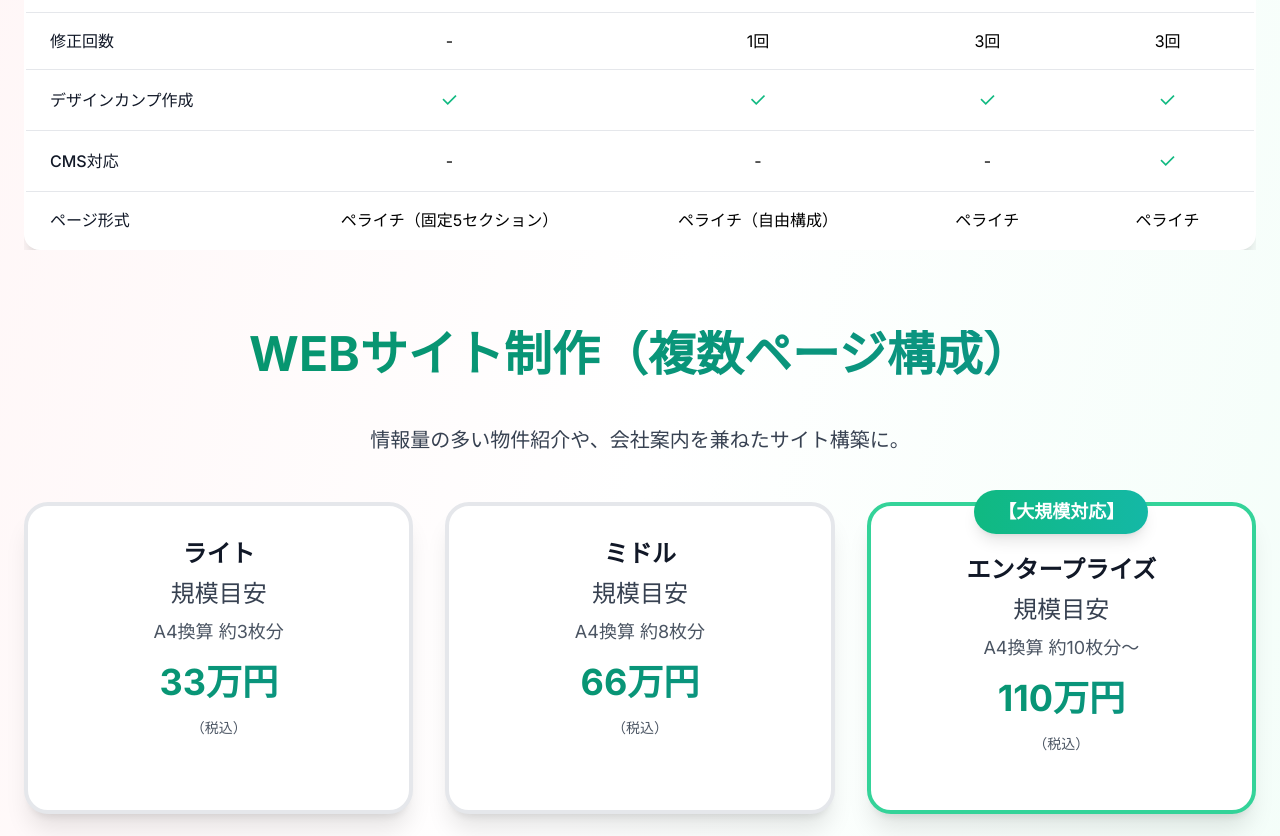
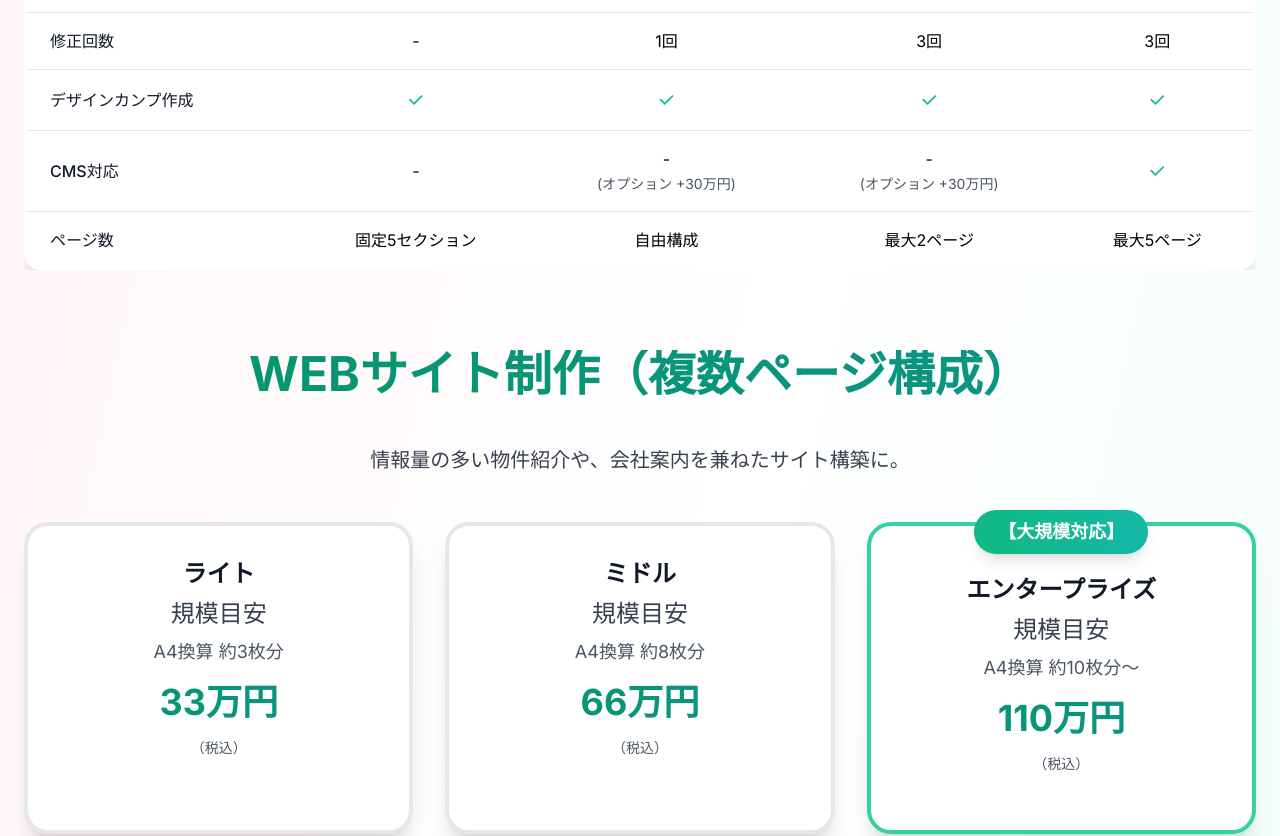
Before and after one commit to Kanta02cer/10slp, a React (Vite) app: page / in a window 1280 px wide. Shown: the part 5060-5896 px from the top of the page. Built offline with nearby package versions, Linux system fonts and the light colour scheme; a web font is replaced by a local one.

Commit message:
Enhance Services component: Simplify plan titles, update page structure, and introduce operational options with pricing tables for better clarity and user experience

```diff
--- a/src/pages/home/components/Services.tsx
+++ b/src/pages/home/components/Services.tsx
@@ -125,7 +125,7 @@ export default function Services() {
         {/* LP制作プラン */}
         <div className="mb-20">
           <h3 className="text-4xl md:text-5xl font-bold text-center mb-12 bg-gradient-to-r from-red-600 to-pink-600 bg-clip-text text-transparent">
-            丸投げプラン（ペライチ形式）
+            丸投げプラン
               </h3>
           <p className="text-xl text-gray-700 text-center mb-12 font-medium">
             縦長の1枚ページで、成約率を最大化します。
@@ -197,8 +197,8 @@ export default function Services() {
               <div className="bg-gradient-to-r from-red-50 to-pink-50 rounded-xl p-4 text-center">
                 <div className="text-sm font-bold text-gray-900 mb-1">「まずはこの1枚から」</div>
                 <div className="text-xs text-gray-600">構成からデザインまで丸投げできるプラン</div>
-              </div>
             </div>
+          </div>
 
             {/* プレミアムプラン */}
             <div className="bg-white rounded-3xl p-8 shadow-xl border-4 border-gray-200 hover:border-emerald-300 transition-all duration-300 hover:scale-105">
@@ -277,16 +277,16 @@ export default function Services() {
                 <tr className="hover:bg-gray-50">
                   <td className="px-6 py-4 font-medium text-gray-900">CMS対応</td>
                   <td className="px-6 py-4 text-center">-</td>
-                  <td className="px-6 py-4 text-center">-</td>
-                  <td className="px-6 py-4 text-center">-</td>
+                  <td className="px-6 py-4 text-center">-<br/><span className="text-sm text-gray-600">(オプション +30万円)</span></td>
+                  <td className="px-6 py-4 text-center">-<br/><span className="text-sm text-gray-600">(オプション +30万円)</span></td>
                   <td className="px-6 py-4 text-center"><i className="ri-check-line text-emerald-500 text-xl"></i></td>
                 </tr>
                 <tr className="hover:bg-gray-50">
-                  <td className="px-6 py-4 font-medium text-gray-900">ページ形式</td>
-                  <td className="px-6 py-4 text-center">ペライチ（固定5セクション）</td>
-                  <td className="px-6 py-4 text-center">ペライチ（自由構成）</td>
-                  <td className="px-6 py-4 text-center">ペライチ</td>
-                  <td className="px-6 py-4 text-center">ペライチ</td>
+                  <td className="px-6 py-4 font-medium text-gray-900">ページ数</td>
+                  <td className="px-6 py-4 text-center">固定5セクション</td>
+                  <td className="px-6 py-4 text-center">自由構成</td>
+                  <td className="px-6 py-4 text-center">最大2ページ</td>
+                  <td className="px-6 py-4 text-center">最大5ページ</td>
                 </tr>
               </tbody>
             </table>
@@ -449,6 +449,61 @@ export default function Services() {
           </div>
         </div>
 
+        {/* 運用オプション */}
+        <div className="mb-20">
+          <h3 className="text-3xl md:text-4xl font-bold text-center mb-12 bg-gradient-to-r from-blue-600 to-indigo-600 bg-clip-text text-transparent">
+            運用オプション
+          </h3>
+          <p className="text-xl text-gray-700 text-center mb-12 font-medium">
+            ウェブサイト・LP運用に関する報酬相場（月額）
+          </p>
+
+          {/* プレミアムプラン特典 */}
+          <div className="max-w-3xl mx-auto mb-12">
+            <div className="bg-gradient-to-r from-emerald-50 to-teal-50 rounded-3xl p-6 border-4 border-emerald-300 shadow-xl">
+              <div className="text-center">
+                <div className="text-lg font-bold text-emerald-700 mb-2">🎉 プレミアムプラン限定特典</div>
+                <div className="text-2xl font-bold text-emerald-800 mb-1">運用サービス 3ヶ月無料</div>
+                <div className="text-base text-emerald-700">その後も永年半額で提供</div>
+              </div>
+            </div>
+          </div>
+
+          {/* 運用報酬相場表（統合） */}
+          <div className="overflow-x-auto">
+            <table className="w-full min-w-[800px] bg-white rounded-2xl shadow-xl border-2 border-gray-200 overflow-hidden">
+              <thead>
+                <tr className="bg-gradient-to-r from-blue-500 to-indigo-500 text-white">
+                  <th className="px-6 py-4 text-left font-bold">依頼内容・規模</th>
+                  <th className="px-6 py-4 text-center font-bold">相場（月額）</th>
+                  <th className="px-6 py-4 text-left font-bold">業務内容の目安</th>
+                  <th className="px-6 py-4 text-center font-bold">プレミアム特典</th>
+                </tr>
+              </thead>
+              <tbody className="divide-y divide-gray-200">
+                <tr className="hover:bg-gray-50">
+                  <td className="px-6 py-4 font-medium text-gray-900">保守のみ（小規模）</td>
+                  <td className="px-6 py-4 text-center font-bold text-blue-600">5,000円〜2万円</td>
+                  <td className="px-6 py-4 text-gray-700">サーバー・ドメイン管理、CMSアップデート、SSL管理</td>
+                  <td className="px-6 py-4 text-center text-emerald-600 font-bold">初3ヶ月無料<br/>その後半額</td>
+                </tr>
+                <tr className="hover:bg-gray-50">
+                  <td className="px-6 py-4 font-medium text-gray-900">保守＋軽微な更新</td>
+                  <td className="px-6 py-4 text-center font-bold text-blue-600">2万円〜5万円</td>
+                  <td className="px-6 py-4 text-gray-700">上記＋テキスト修正、画像差し替え、軽微なCMS運用</td>
+                  <td className="px-6 py-4 text-center text-emerald-600 font-bold">初3ヶ月無料<br/>その後半額</td>
+                </tr>
+                <tr className="hover:bg-gray-50">
+                  <td className="px-6 py-4 font-medium text-gray-900">運用代行（中・大規模）</td>
+                  <td className="px-6 py-4 text-center font-bold text-indigo-600">5万円〜10万円以上</td>
+                  <td className="px-6 py-4 text-gray-700">上記＋定例レポート、記事更新、SEO対策、コンサルティング</td>
+                  <td className="px-6 py-4 text-center text-emerald-600 font-bold">初3ヶ月無料<br/>その後半額</td>
+                </tr>
+              </tbody>
+            </table>
+          </div>
+        </div>
+
         {/* ポートフォリオ */}
         <div className="mb-20">
           <h3 className="text-4xl md:text-5xl font-bold text-center mb-6 bg-gradient-to-r from-purple-600 to-pink-600 bg-clip-text text-transparent">
```
